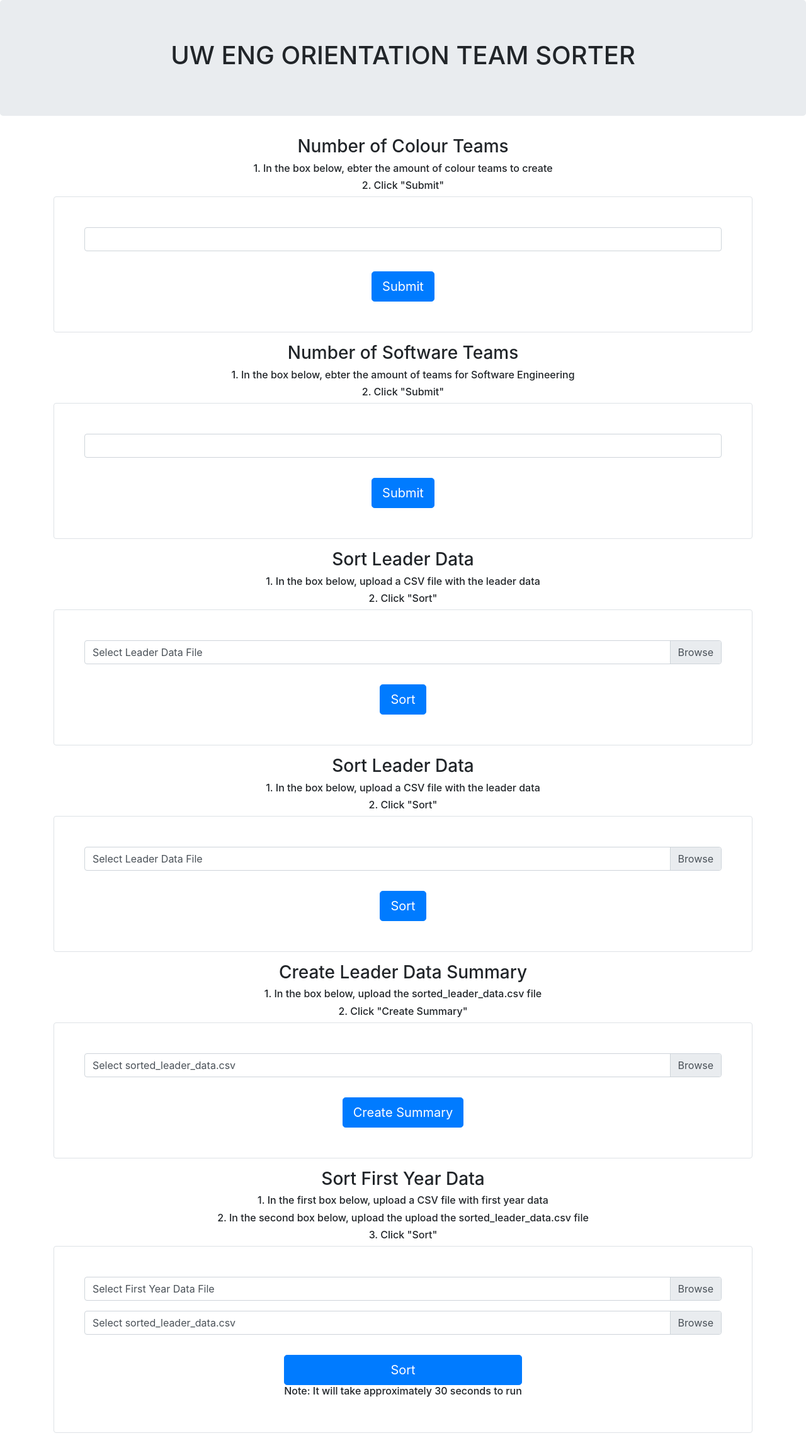
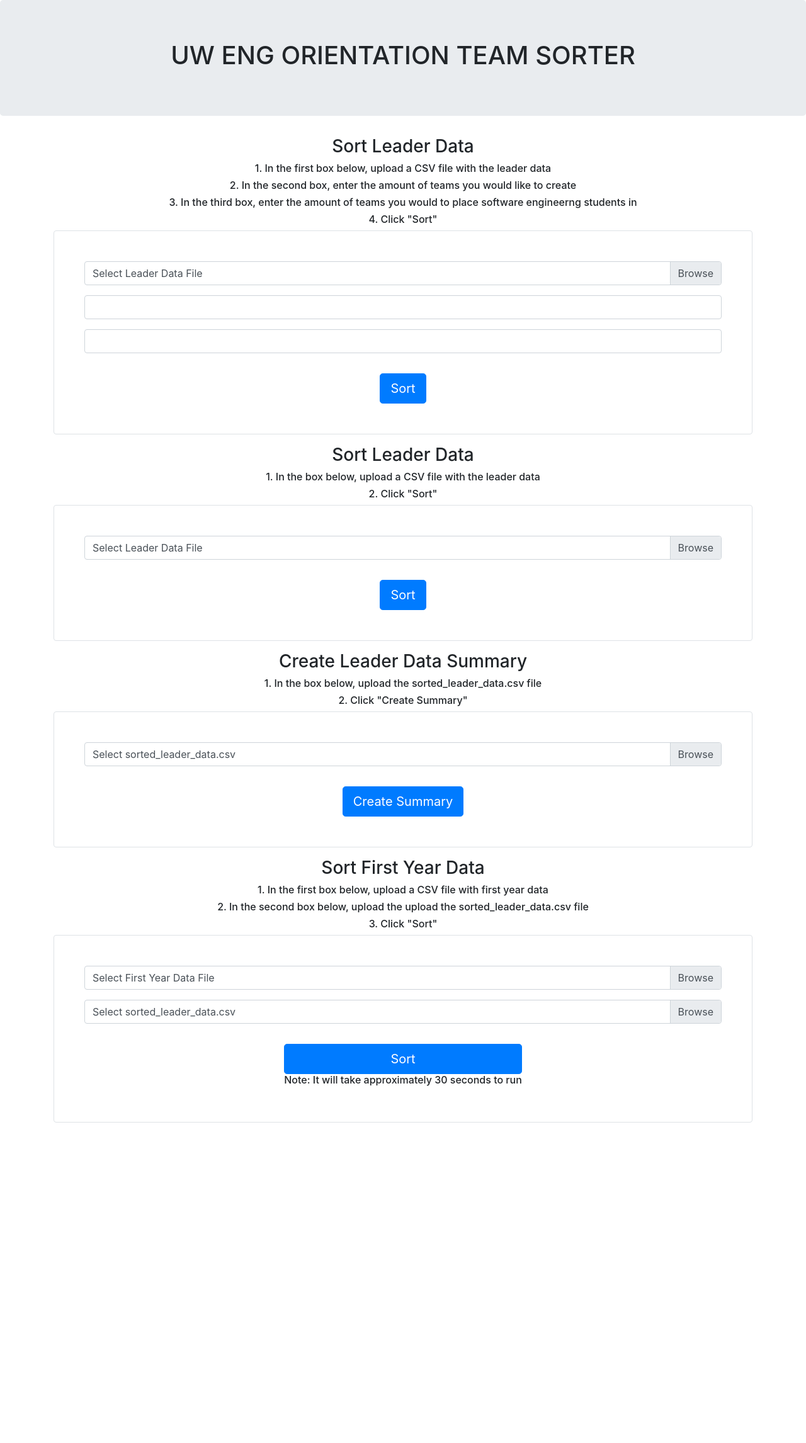
Before and after one commit to LexaMichaelides/colourTeams, a Flask app: page / in a window 1280 px wide. Shown: the whole page at 63% size. After the commit the page ends 1783 px from the top, so only its background shows below. Run offline with Flask 2, Linux system fonts and the light colour scheme; some libraries are stand-ins or nearby versions.

Commit message:
Upload Page Changes
Reducing text entry fields to just 2 boxes under sort leader data

```diff
--- a/templates/upload.html
+++ b/templates/upload.html
@@ -33,59 +33,11 @@
 		<div class="container">
 			<div class="row">
 				<div class="col-sm">
-					<h3 class=text-center>Number of Colour Teams</h3>
-					<h6 class=text-center>1. In the box below, ebter the amount of colour teams to create </h6>
-					<h6 class=text-center>2. Click "Submit" </h6>
-
-					<form class="border rounded p-5" method=post enctype=multipart/form-data>
-
-						<div class="text-center">
-						</div>
-
-						<div class="d-flex justify-content-center">
-							<div class="custom-file mb-3">
-								<input type="text" class="form-control" id="teamNumber" name="team_number">
-							</div>
-						</div>
-
-						<div class="d-flex justify-content-center">
-							<div class="mt-3">
-								<button type="submit" class="btn btn-primary btn-lg btn-block">Submit</button>
-							</div>
-						</div>
-					</form>
-				</div>
-			</div>
-			<div class="row">
-				<div class="col-sm">
-					<h3 class=text-center>Number of Software Teams</h3>
-					<h6 class=text-center>1. In the box below, ebter the amount of teams for Software Engineering </h6>
-					<h6 class=text-center>2. Click "Submit" </h6>
-
-					<form class="border rounded p-5" method=post enctype=multipart/form-data>
-
-						<div class="text-center">
-						</div>
-
-						<div class="d-flex justify-content-center">
-							<div class="custom-file mb-3">
-								<input type="text" class="form-control" id="SEteamNumber" name="SEteam_number">
-							</div>
-						</div>
-
-						<div class="d-flex justify-content-center">
-							<div class="mt-3">
-								<button type="submit" class="btn btn-primary btn-lg btn-block">Submit</button>
-							</div>
-						</div>
-					</form>
-				</div>
-			</div>
-			<div class="row">
-				<div class="col-sm">
 					<h3 class=text-center>Sort Leader Data</h3>
-					<h6 class=text-center>1. In the box below, upload a CSV file with the leader data </h6>
-					<h6 class=text-center>2. Click "Sort" </h6>
+					<h6 class=text-center>1. In the first box below, upload a CSV file with the leader data </h6>
+					<h6 class=text-center>2. In the second box, enter the amount of teams you would like to create </h6>
+					<h6 class=text-center>3. In the third box, enter the amount of teams you would to place software engineerng students in </h6>
+					<h6 class=text-center>4. Click "Sort" </h6>
 
 					<form class="border rounded p-5" method=post enctype=multipart/form-data>
 
@@ -98,6 +50,19 @@
 								<label class="custom-file-label" for="customFile">Select Leader Data File</label>
 							</div>
 						</div>
+
+						<div class="d-flex justify-content-center">
+							<div class="custom-file mb-3">
+								<input type="text" class="form-control" id="teamNumber" name="team_number">
+							</div>
+						</div>
+
+						<div class="d-flex justify-content-center">
+							<div class="custom-file mb-3">
+								<input type="text" class="form-control" id="SEteamNumber" name="SEteam_number">
+							</div>
+						</div>
+
 
 						<div class="d-flex justify-content-center">
 							<div class="mt-3">
```
